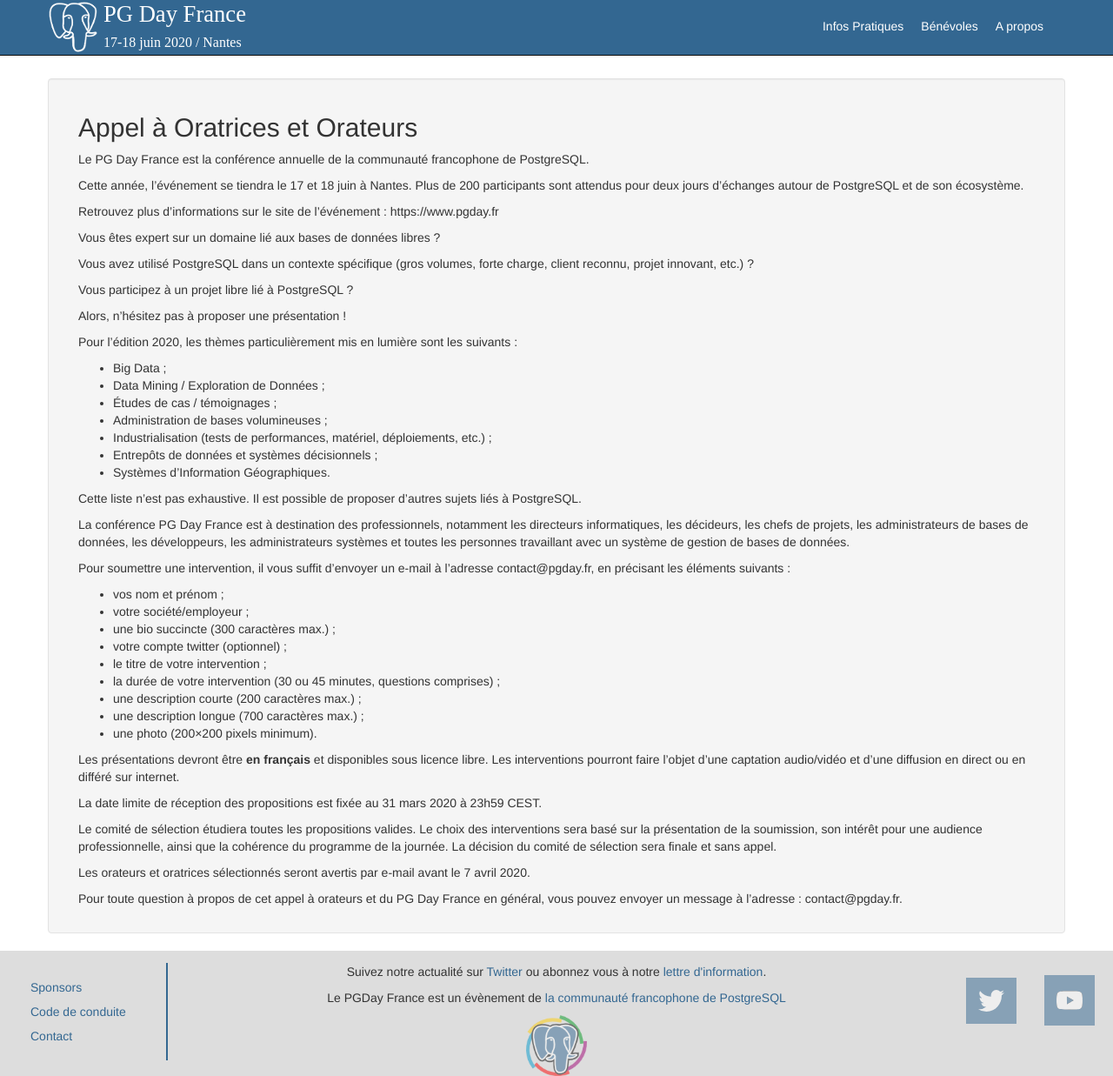
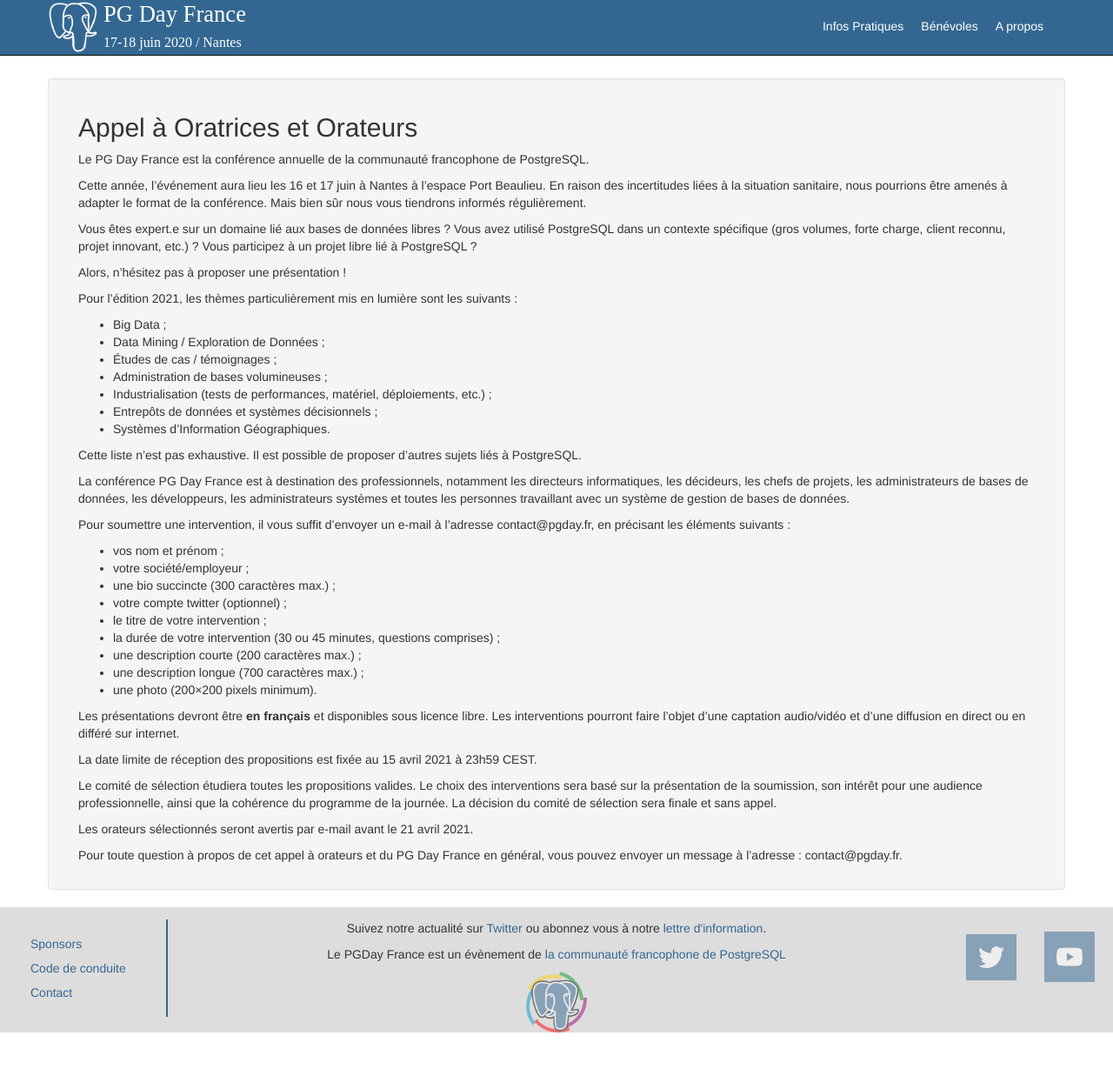
Before and after one commit to postgresqlfr/2024.pgday.fr, a Jekyll site: the page built from appel.md, in a window 1280 px wide and 1237 px high. Shown: the whole window at 87% size. Built offline with Jekyll 4.4.1, drawn with Linux system fonts in a browser that asks for light colours.

Commit message:
MAJ appel 2021

```diff
--- a/appel.md
+++ b/appel.md
@@ -15,24 +15,22 @@
 </p>
 -->
 
+
+
 ## Appel à Oratrices et Orateurs
 
 Le PG Day France est la conférence annuelle de la communauté francophone de PostgreSQL.
 
-Cette année, l’événement se tiendra le 17 et 18 juin à Nantes.
-Plus de 200 participants sont attendus pour deux jours d'échanges autour de PostgreSQL et de son écosystème.
+Cette année, l’événement aura lieu les 16 et 17 juin à Nantes à l'espace Port Beaulieu. En raison des incertitudes liées à la situation
+sanitaire, nous pourrions être amenés à adapter le format de la conférence. Mais bien sûr nous vous tiendrons informés régulièrement.
 
-Retrouvez plus d'informations sur le site de l’événement : https://www.pgday.fr
-
-Vous êtes expert sur un domaine lié aux bases de données libres ?
-
+Vous êtes expert.e sur un domaine lié aux bases de données libres ?
 Vous avez utilisé PostgreSQL dans un contexte spécifique (gros volumes, forte charge, client reconnu, projet innovant, etc.) ?
-
 Vous participez à un projet libre lié à PostgreSQL ?
 
 Alors, n'hésitez pas à proposer une présentation !
 
-Pour l’édition 2020, les thèmes particulièrement mis en lumière sont les suivants :
+Pour l’édition 2021, les thèmes particulièrement mis en lumière sont les suivants :
 
 * Big Data ;
 * Data Mining / Exploration de Données ;
@@ -44,9 +42,7 @@
 
 Cette liste n'est pas exhaustive. Il est possible de proposer d'autres sujets liés à PostgreSQL.
 
-La conférence PG Day France est à destination des professionnels, notamment les directeurs informatiques, les décideurs, les
-chefs de projets, les administrateurs de bases de données, les développeurs, les administrateurs systèmes et toutes les personnes
-travaillant avec un système de gestion de bases de données.
+La conférence PG Day France est à destination des professionnels, notamment les directeurs informatiques, les décideurs, les chefs de projets, les administrateurs de bases de données, les développeurs, les administrateurs systèmes et toutes les personnes travaillant avec un système de gestion de bases de données.
 
 Pour soumettre une intervention, il vous suffit d'envoyer un e-mail à l'adresse contact@pgday.fr, en précisant les éléments suivants :
 
@@ -60,15 +56,12 @@
 * une description longue (700 caractères max.) ;
 * une photo (200×200 pixels minimum).
 
-Les présentations devront être **en français** et disponibles sous licence libre.
-Les interventions pourront faire l'objet d'une captation audio/vidéo et d'une diffusion en direct ou en différé sur internet.
+Les présentations devront être **en français** et disponibles sous licence libre. Les interventions pourront faire l'objet d'une captation audio/vidéo et d'une diffusion en direct ou en différé sur internet.
 
-La date limite de réception des propositions est fixée au 31 mars 2020 à 23h59 CEST.
+La date limite de réception des propositions est fixée au 15 avril 2021 à 23h59 CEST.
 
-Le comité de sélection étudiera toutes les propositions valides. Le choix des interventions sera basé sur la présentation de la
-soumission, son intérêt pour une audience professionnelle, ainsi que la cohérence du programme de la journée. La décision du
-comité de sélection sera finale et sans appel.
+Le comité de sélection étudiera toutes les propositions valides. Le choix des interventions sera basé sur la présentation de la soumission, son intérêt pour une audience professionnelle, ainsi que la cohérence du programme de la journée. La décision du comité de sélection sera finale et sans appel.
 
-Les orateurs et oratrices sélectionnés seront avertis par e-mail avant le 7 avril 2020.
+Les orateurs sélectionnés seront avertis par e-mail avant le 21 avril 2021.
 
 Pour toute question à propos de cet appel à orateurs et du PG Day France en général, vous pouvez envoyer un message à l'adresse : contact@pgday.fr.
```
